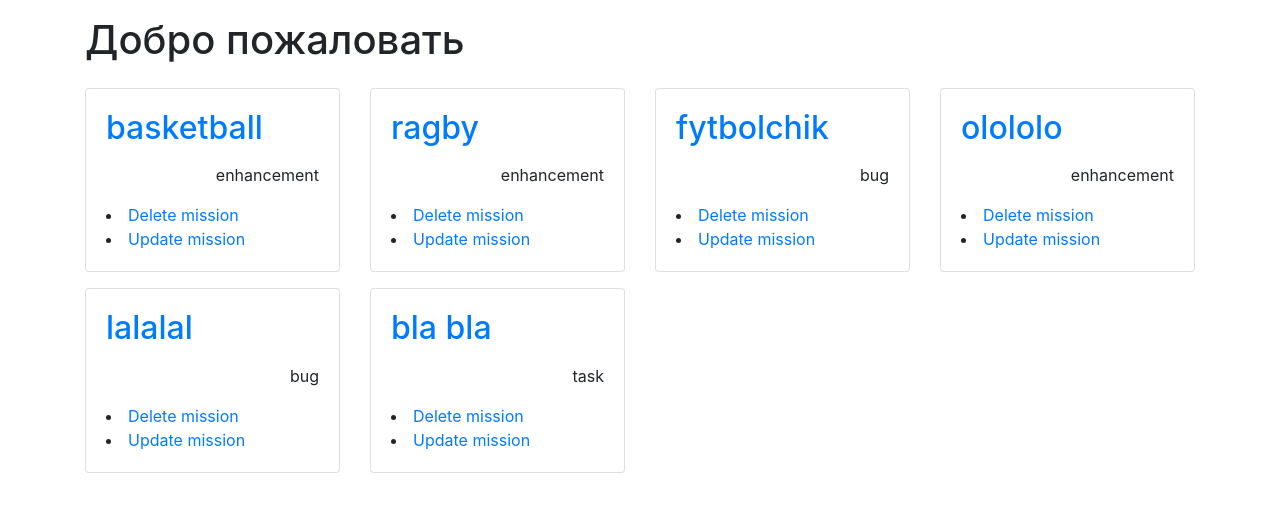
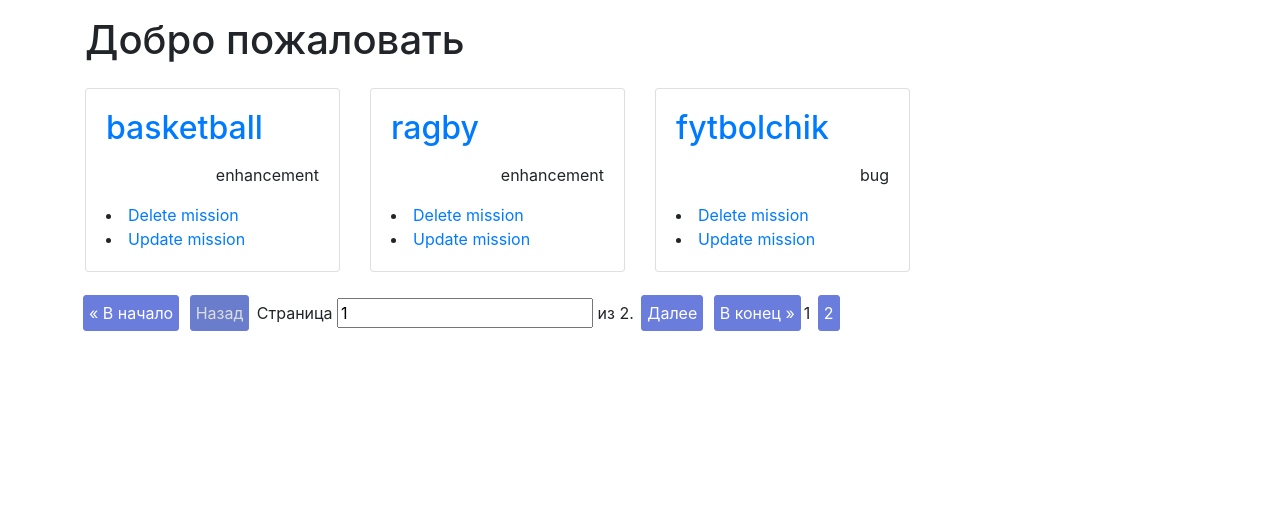
Before and after one commit to iamjumaliev/python_group_4, a Django app: page / in a window 1280 px wide. Shown: the part 56-568 px from the top of the page. Run offline with Django 3.2, Linux system fonts and the light colour scheme; data comes from the database, SQL or seed files in the repository; some libraries are stand-ins or nearby versions.

Commit message:
Added pagination and finished second step

```diff
--- a/source/webapp/static/css/style.css
+++ b/source/webapp/static/css/style.css
@@ -3,3 +3,27 @@
     margin-right: 5px;
     display: inline-block;
 }
+.pagination {
+   text-align: center;
+    margin-top: 20px;
+    margin-left: 10px;
+}
+.pagination a, .pagination .page-disabled {
+   display: inline-block;
+   border: solid 1px #6a7ddd;
+   border-radius: 3px;
+   padding: 5px;
+   margin: 3px;
+}
+.pagination a {
+   background: #6a7ddd;
+   color: white;
+}
+.pagination a:hover {
+   background: #6a7dff;
+   text-decoration: underline;
+}
+.pagination .page-disabled {
+   background: #6a7dcc;
+   color: #dddddd
+}
--- a/source/webapp/templates/mission/index.html
+++ b/source/webapp/templates/mission/index.html
@@ -21,5 +21,8 @@
                 </div>
             </div>
         {% endfor %}
+        {% if is_paginated %}
+            {% include 'partial/pagination.html' %}
+        {% endif %}
     </div>
 {% endblock %}
--- /dev/null
+++ b/source/webapp/templates/partial/pagination.html
@@ -0,0 +1,32 @@
+<div class="pagination">
+    <form action="" method="GET">
+        <a href="?page=1">&laquo; В начало</a>
+
+        {% if page_obj.has_previous %}
+            <a href="?page={{ page_obj.previous_page_number }}">Назад</a>
+        {% else %}
+            <span class="page-disabled">Назад</span>
+        {% endif %}
+
+        <span>
+            Страница <input class="page-input" type="text" name="page" value="{{ page_obj.number }}" maxlength="5"> из {{ paginator.num_pages }}.
+        </span>
+
+        {% if page_obj.has_next %}
+            <a href="?page={{ page_obj.next_page_number }}">Далее</a>
+        {% else %}
+            <span class="page-disabled">Далее</span>
+        {% endif %}
+
+        <a href="?page={{ paginator.num_pages }}">В конец &raquo;</a>
+    </form>
+    <div>
+        {% for page in paginator.page_range %}
+            {% if page_obj.number == page %}
+                <span class="page-active">{{ page }}</span>
+            {% else %}
+                <a href="?page={{ page }}">{{ page }}</a>
+            {% endif %}
+        {% endfor %}
+    </div>
+</div>
--- a/source/webapp/templates/status/status.html
+++ b/source/webapp/templates/status/status.html
@@ -24,5 +24,8 @@
                 </div>
             </div>
         {% endfor %}
+            {% if is_paginated %}
+                {% include 'partial/pagination.html' %}
+            {% endif %}
     </div>
 {% endblock %}
--- a/source/webapp/templates/type/type.html
+++ b/source/webapp/templates/type/type.html
@@ -24,5 +24,8 @@
                 </div>
             </div>
         {% endfor %}
+            {% if is_paginated %}
+                {% include 'partial/pagination.html' %}
+            {% endif %}
     </div>
 {% endblock %}
--- a/source/webapp/views/mission_view.py
+++ b/source/webapp/views/mission_view.py
@@ -12,9 +12,11 @@ class IndexView(ListView):
     context_object_name = 'missions'
     model = Mission
     ordering = ['-created_at']
-    paginate_by = 5
+    paginate_by = 3
     paginate_orphans = 1
 
+    def get_queryset(self):
+        return Mission.objects.all().order_by('-created_at')
 
 class MissionView(TemplateView):
     template_name = 'mission/mission.html'
@@ -25,15 +27,6 @@ class MissionView(TemplateView):
         mission = get_object_or_404(Mission, pk=pk)
         context['mission'] = mission
         context['form'] = MissionForm()
-        status = mission.status
-        type = mission.type
-        paginator = Paginator(status,type, 3, 0)
-        page_number = self.request.GET.get('page', 1)
-        page = paginator.get_page(page_number)
-        context['paginator'] = paginator
-        context['page_obj'] = page
-        context['comments'] = page.object_list
-        context['is_paginated'] = page.has_other_pages()
         return context
 
 
--- a/source/webapp/views/status_view.py
+++ b/source/webapp/views/status_view.py
@@ -9,8 +9,12 @@ class StatusIndexView(ListView):
     template_name = 'status/status.html'
     context_object_name = 'statuses'
     model = Status
-    paginate_by = 5
+    paginate_by = 3
     paginate_orphans = 1
+
+    def get_queryset(self):
+        return Status.objects.all()
+
 
 class StatusView(TemplateView):
     template_name = 'status/status_view.html'
--- a/source/webapp/views/type_view.py
+++ b/source/webapp/views/type_view.py
@@ -10,8 +10,12 @@ class TypeIndexView(ListView):
     template_name = 'type/type.html'
     context_object_name = 'types'
     model = Type
-    paginate_by = 5
+    paginate_by = 3
     paginate_orphans = 1
+
+    def get_queryset(self):
+        return Type.objects.all()
+
 
 
 class TypeView(TemplateView):
```
